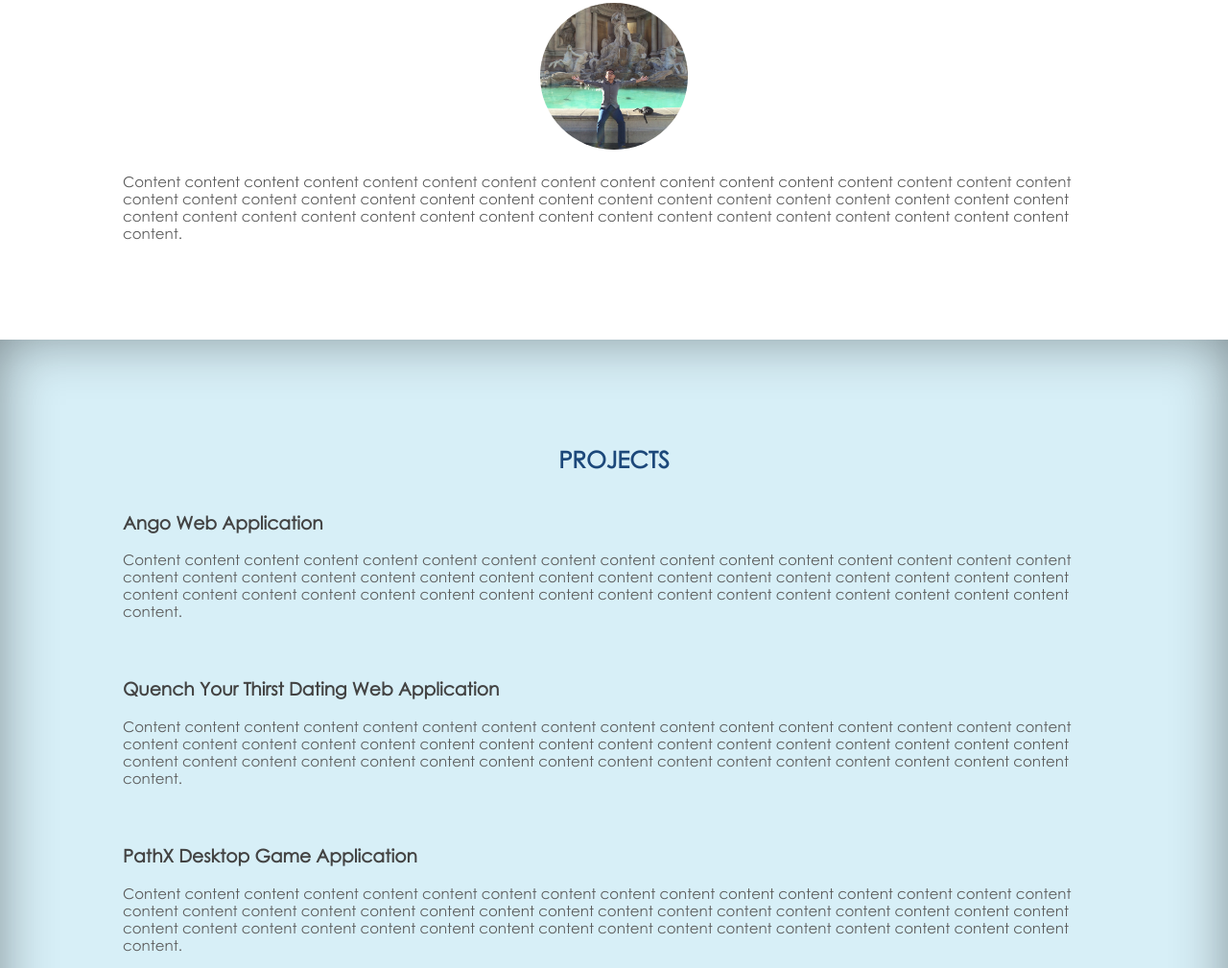
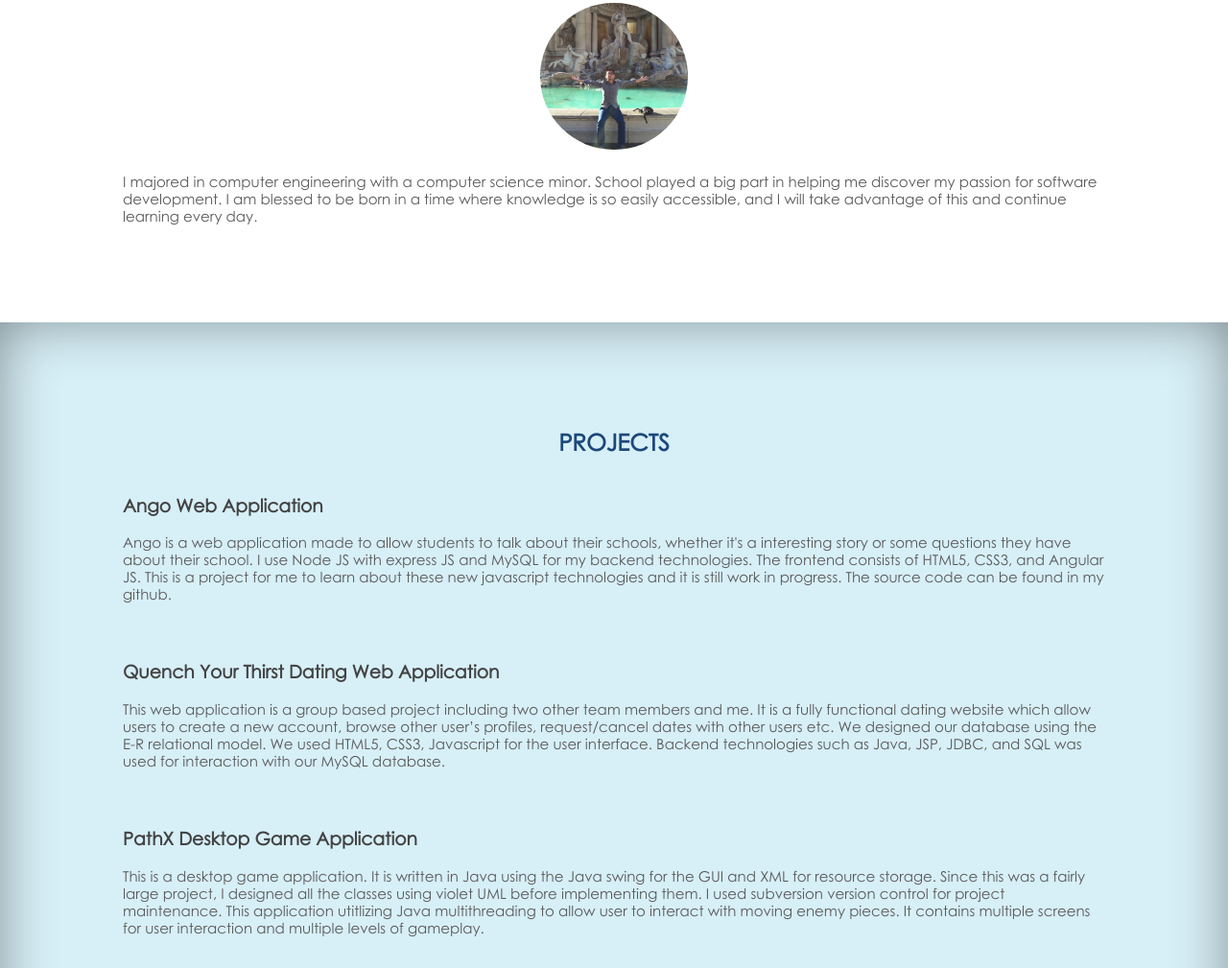
Before and after one commit to SimHuang/PersonalWebsite, a plain HTML site: page index.html in a window 1280 px wide. Shown: the part 943-1952 px from the top of the page at 96% size. Drawn offline with nearby package versions, Linux system fonts and the light colour scheme.

Commit message:
content commit

```diff
--- a/index.html
+++ b/index.html
@@ -42,7 +42,7 @@
 					<div id="main">
 						<img src="image/me.jpg" alt="me"/>
 					</div>
-					<p>Content content content content content content content content content content content content content content content content content content content content content content content content content content content content content content content content content content content content content content content content content content content content content content content content content.</p>
+					<p>I majored in computer engineering with a computer science minor. School played a big part in helping me discover my passion for software development. I am blessed to be born in a time where knowledge is so easily accessible, and I will take advantage of this and continue learning every day.</p>
 				</div>
 			</section>
 			<section class="content" id="greyProject">
@@ -51,17 +51,17 @@
 				<div class="project">
 					<h3>Ango Web Application</h3>
 
-					<p>Content content content content content content content content content content content content content content content content content content content content content content content content content content content content content content content content content content content content content content content content content content content content content content content content content.</p>
+					<p>Ango is a web application made to allow students to talk about their schools, whether it's a interesting story or some questions they have about their school. I use Node JS with express JS and MySQL for my backend technologies. The frontend consists of HTML5, CSS3, and Angular JS. This is a project for me to learn about these new javascript technologies and it is still work in progress. The source code can be found in my github.</p>
 				</div>
 				<div class="project">
 					<h3>Quench Your Thirst Dating Web Application</h3>
 
-					<p>Content content content content content content content content content content content content content content content content content content content content content content content content content content content content content content content content content content content content content content content content content content content content content content content content content.</p>
+					<p>This web application is a group based project including two other team members and me. It is a fully functional dating website which allow users to create a new account, browse other user’s profiles, request/cancel dates with other users etc. We designed our database using the E-R relational model. We used HTML5, CSS3, Javascript for the user interface. Backend technologies such as Java, JSP, JDBC, and SQL was used for interaction with our MySQL database.</p>
 				</div>
 				<div class="project">
 					<h3>PathX Desktop Game Application</h3>
 
-					<p>Content content content content content content content content content content content content content content content content content content content content content content content content content content content content content content content content content content content content content content content content content content content content content content content content content.</p>
+					<p>This is a desktop game application. It is written in Java using the Java swing for the GUI and XML for resource storage. Since this was a fairly large project, I designed all the classes using violet UML before implementing them. I used subversion version control for project maintenance. This application utitlizing Java multithreading to allow user to interact with moving enemy pieces. It contains multiple screens for user interaction and multiple levels of gameplay.</p>
 				</div>
 				<!-- gallery -->
 				<section class="gallery">
```
